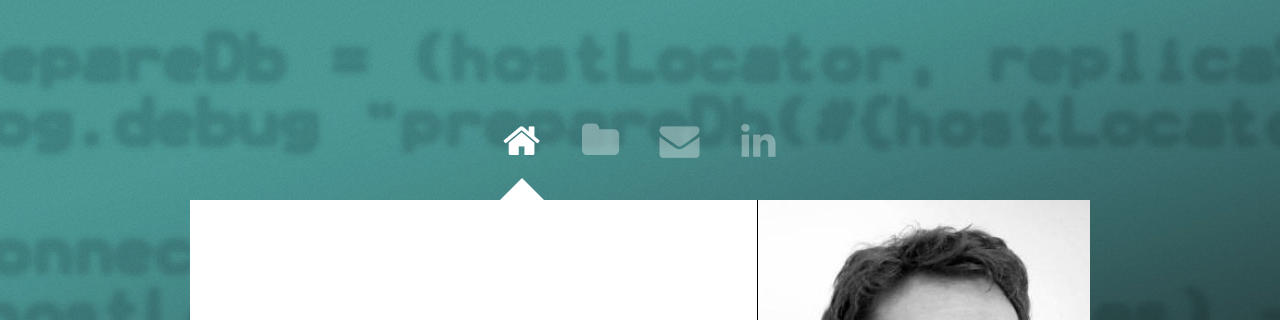
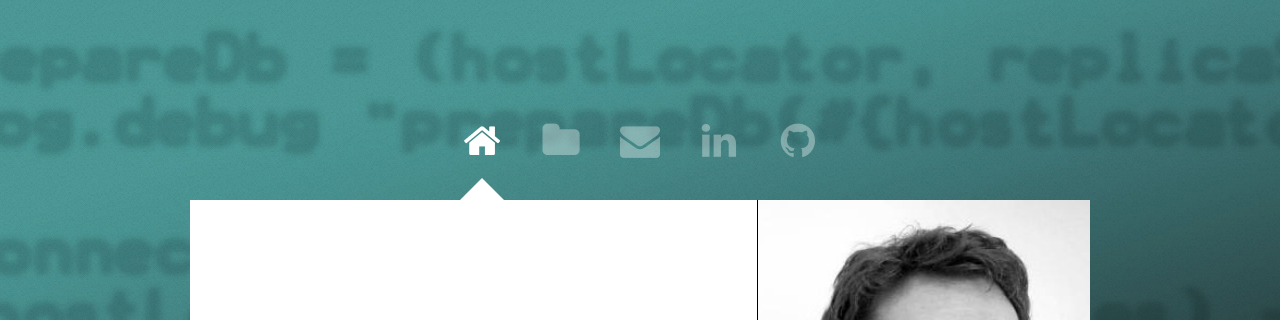
Before and after one commit to InvokIT/website, a plain HTML site: page www/index.html in a window 1280 px wide. Shown: the top 320 px of the page. Drawn offline with Linux system fonts and the light colour scheme.

Commit message:
Added GitHub link

```diff
--- a/www/index.html
+++ b/www/index.html
@@ -26,6 +26,7 @@
 						<a href="#portfolio" class="icon fa-folder"><span>Portfolio</span></a>
 						<a href="#contact" class="icon fa-envelope"><span>Kontakt</span></a>
 						<a href="https://www.linkedin.com/in/sebastianjoergensen" target="_blank" class="icon fa-linkedin"><span>LinkedIn</span></a>
+						<a href="https://github.com/InvokIT" target="_blank" class="icon fa-github"><span>GitHub</span></a>
 					</nav>
 
 				<!-- Main -->
```
